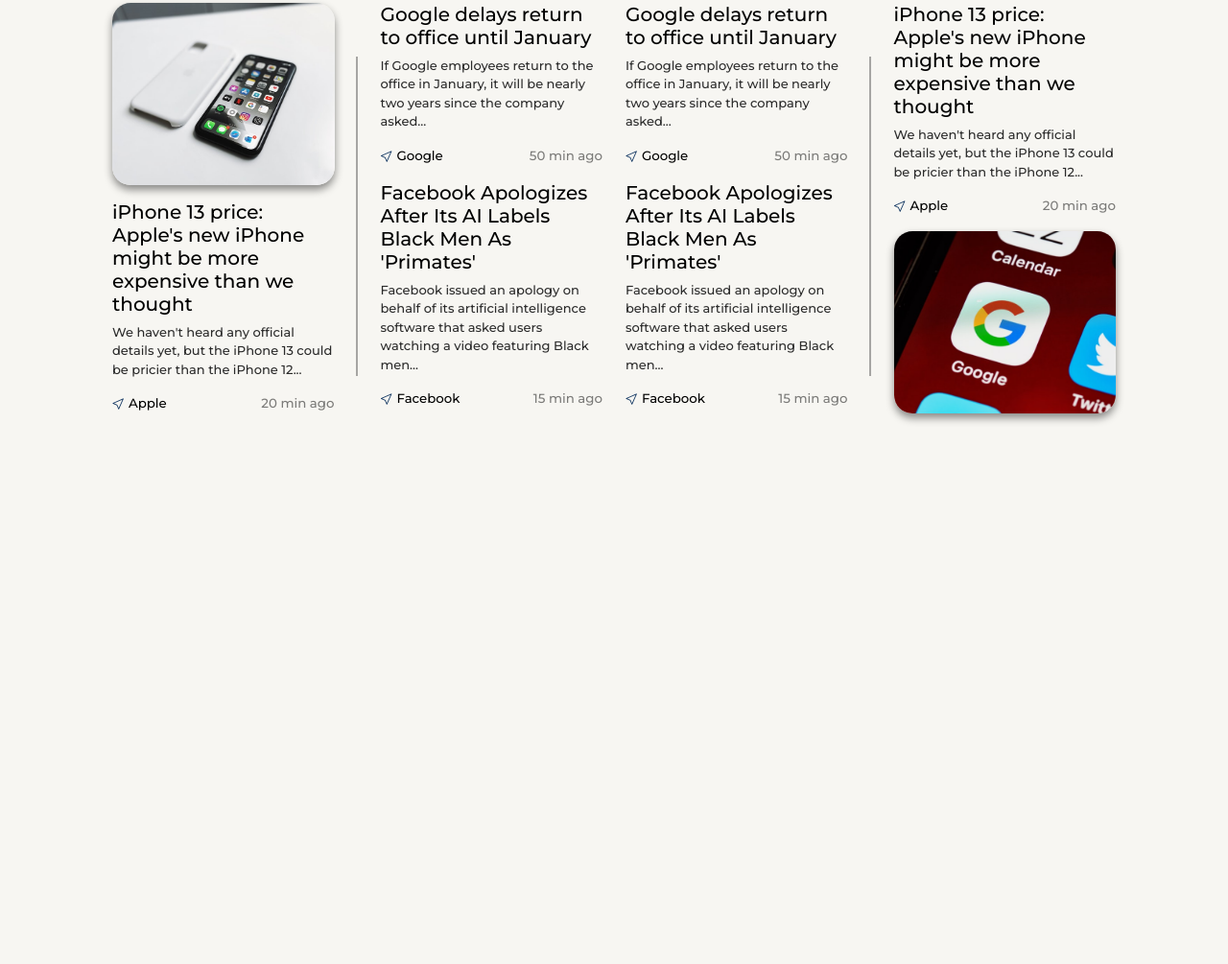
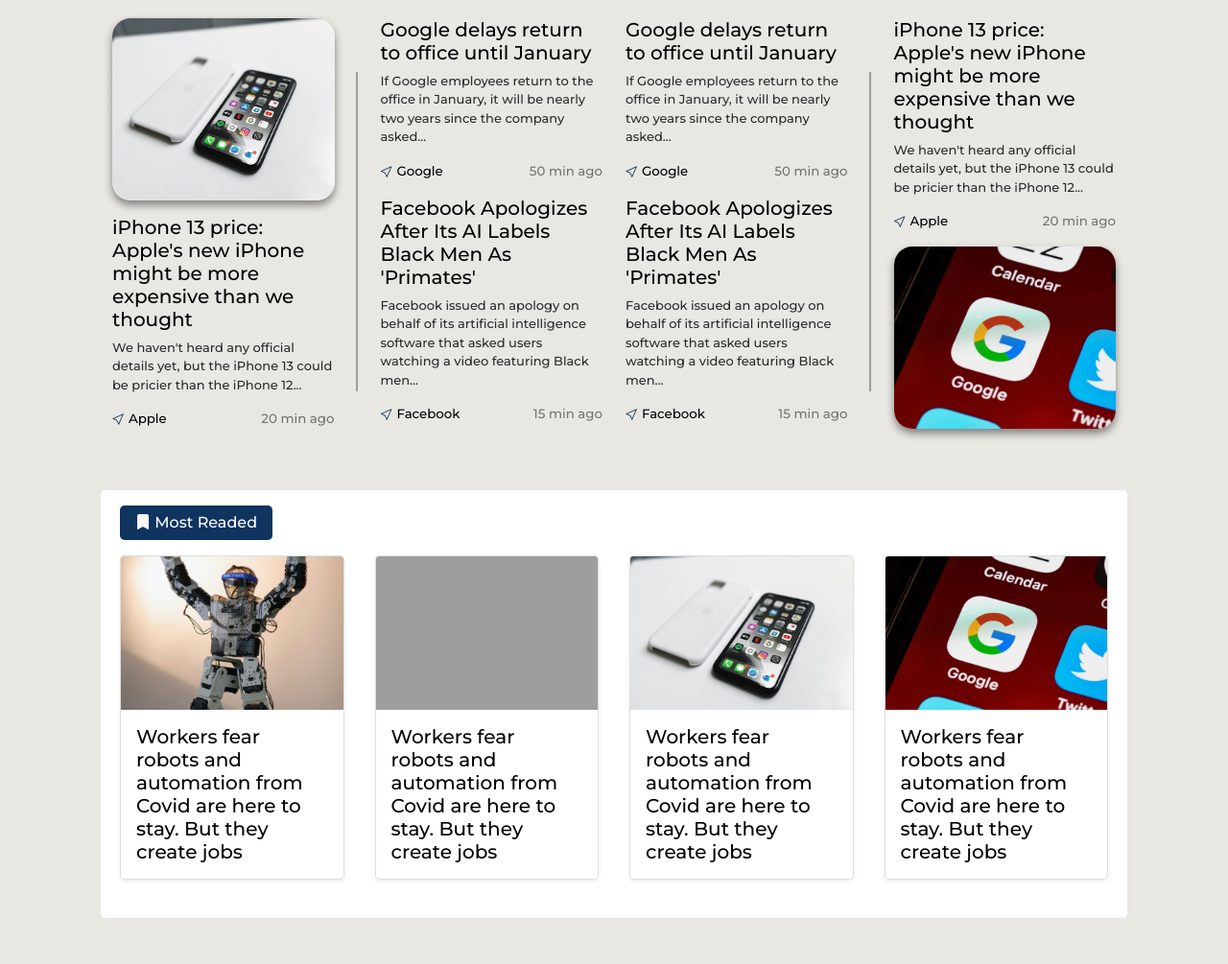
Before and after one commit to AkibSiddiki/Tech-NEWS, a plain HTML site: page index.html in a window 1280 px wide. Shown: the part 580-1585 px from the top of the page at 96% size. Before the commit the page ends 1075 px from the top, so only its background shows below. Drawn offline with nearby package versions, Linux system fonts and the light colour scheme; grey boxes are pictures that could not be loaded.

Commit message:
Add files via upload

```diff
--- a/index.html
+++ b/index.html
@@ -23,7 +23,6 @@
     <link rel="stylesheet" href="style.css" />
     <title>Home | Tech-NEWS</title>
   </head>
-
   <body class="bg-light">
     <!--Nevbar-->
     <nav class="navbar navbar-expand-lg navbar-dark bg-primary">
@@ -75,7 +74,7 @@
     <!--Top News Section-->
     <section class="pt-5">
       <div class="container">
-        <h6>
+        <h6 class=" bg-primary rounded-3 py-2 px-3 text-white d-inline-block ">
           <span><i class="bi bi-bookmark-fill"></i></span> TOP NEWS
         </h6>
         <div class="row position-relative bottom-border pb-5">
@@ -262,10 +261,60 @@
           <img class="img-fluid rounded img-resize-2 shadow-lg" src="img/google.jpg">
         </div>
       </div>
-
+    </div>
+  </div>
+</section>
+<!-- Most Readed News-->
+<section class="pb-5">
+  <div class="container rounded-3 p-3 bg-white">
+    <h6 class=" bg-primary rounded-3 ms-1 py-2 px-3 text-white d-inline-block ">
+      <span><i class="bi bi-bookmark-fill"></i></span> Most Readed
+    </h6>
+    <div class="row mb-3">
+      <div class="col-sm-3 px-3 py-2">
+        <a href="#">
+        <div class="card rounded-3 shadow-sm">
+          <img src="img/robot.jpg" class="card-img-top img-resize-3">
+          <div class="card-body">
+            <h5 class="card-text">Workers fear robots and automation from Covid are here to stay. But they create jobs</h5>
+          </div>
+        </div>
+      </a>
+      </div>
+      <div class="col-sm-3 px-3 py-2">
+        <a href="#">
+        <div class="card rounded-3 shadow-sm">
+          <img src="img/news1.jpg" class="card-img-top img-resize-3">
+          <div class="card-body">
+            <h5 class="card-text">Workers fear robots and automation from Covid are here to stay. But they create jobs</h5>
+          </div>
+        </div>
+      </a>
+      </div>
+      <div class="col-sm-3 px-3 py-2">
+        <a href="#">
+        <div class="card rounded-3 shadow-sm">
+          <img src="img/iphone.jpg" class="card-img-top img-resize-3">
+          <div class="card-body">
+            <h5 class="card-text">Workers fear robots and automation from Covid are here to stay. But they create jobs</h5>
+          </div>
+        </div>
+      </a>
+      </div>
+      <div class="col-sm-3 px-3 py-2">
+        <a href="#">
+        <div class="card rounded-3 shadow-sm">
+          <img src="img/google.jpg" class="card-img-top img-resize-3">
+          <div class="card-body">
+            <h5 class="card-text">Workers fear robots and automation from Covid are here to stay. But they create jobs</h5>
+          </div>
+        </div>
+      </a>
+      </div>
 
     </div>
   </div>
+
 </section>
     <script
       src="https://cdn.jsdelivr.net/npm/bootstrap@5.1.0/dist/js/bootstrap.bundle.min.js"
--- a/style.css
+++ b/style.css
@@ -3,7 +3,7 @@
 h3{font-weight: bold;}
 .container { max-width: 1070px; }
 .nav-link { font-size: 15px; font-weight: 600;}
-.bg-light { background-color: #F7F6F2!important;}
+.bg-light { background-color: #E8E7E2 !important; }
 .nav-link { font-size: 17px;}
 .navbar-brand {  padding-bottom: 0; font-size: 2.2rem;}
 .nav-link:hover { background-color: #1C4A82; }
@@ -13,7 +13,7 @@
 .rounded { border-radius: 1.20rem !important; }
 .shadow-lg { box-shadow: 0 0.3rem .5rem rgba(0, 0, 0, 0.45) !important; }
 .smaller-font { font-size: smaller !important; }
-.bi.bi-bookmark-fill{ color: #0F3460; }
+.bi.bi-bookmark-fill{ color: #F7F6F2; }
 .bi.bi-cursor{ color: #0F3460; }
 a { color: black; text-decoration: none; }
 a:hover { color: #000000a3; }
@@ -25,3 +25,4 @@
 .right-border::before { content: ""; position: absolute; right: 0px; top: 12.5%; height: 75%; width: 30%; border-right: 2px solid #00000054; }
 .carousel-indicators { bottom: -45px; }
 .carousel-indicators [data-bs-target] { background-color: #0b4786; }
+.img-resize-3 { width: 100%; height: 160px; object-fit: cover; }
```
